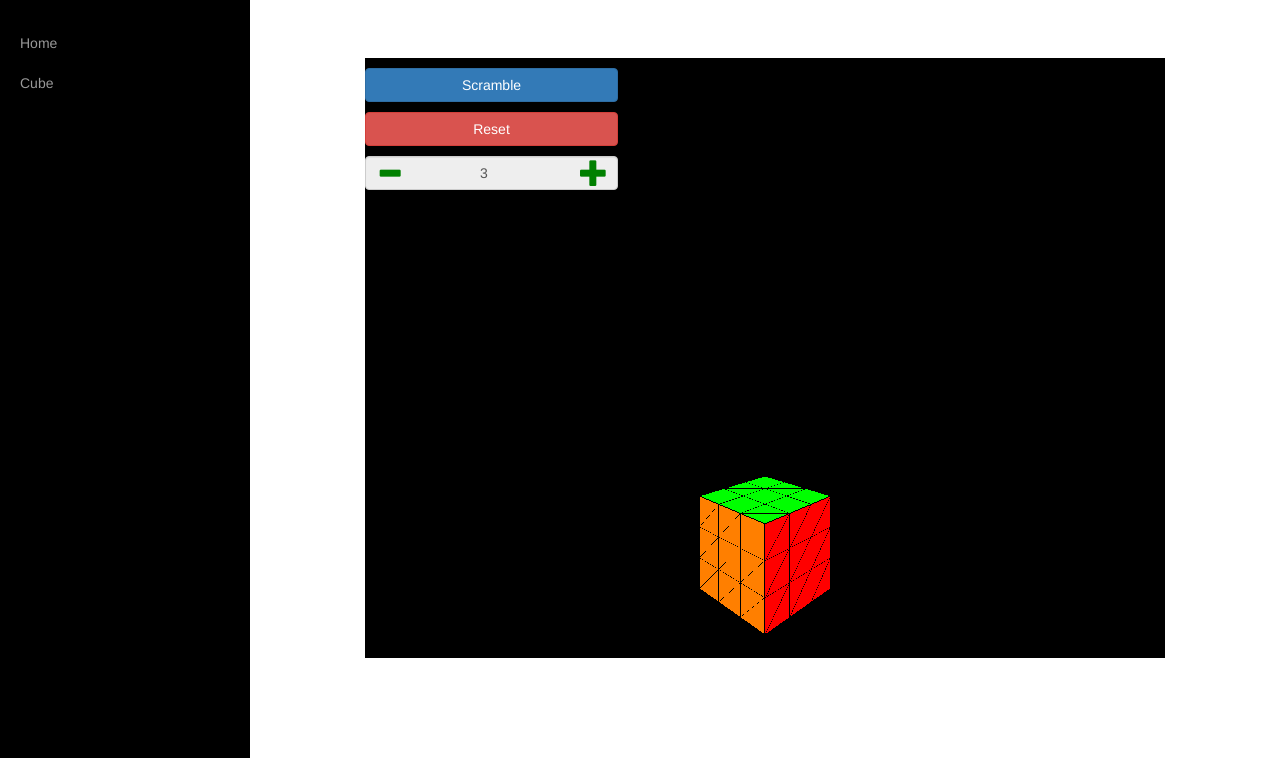
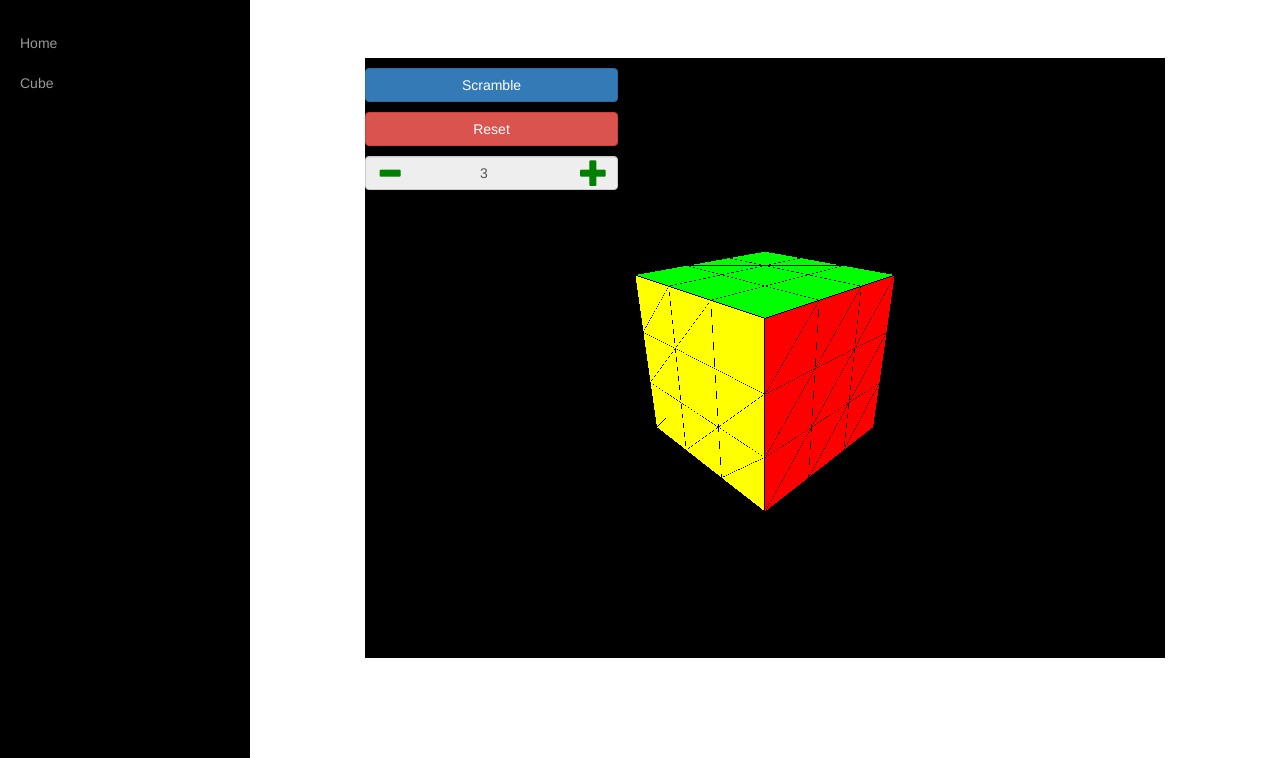
Before and after one commit to ShermanMorrison/Personal-Site, a plain HTML site: page index.html in a window 1280 px wide. Both pictures are taken after a click on the link "Cube". Shown: the part 42-800 px from the top of the page. Drawn offline with Linux system fonts and the light colour scheme; files whose address does not match are found by name.

Commit message:
Added faceColors to cubes, swap them on update_cube

```diff
--- a/css/global.css
+++ b/css/global.css
@@ -60,7 +60,9 @@ body {
   position: relative;
 }
 
-
+body {
+  overflow: hidden;
+}
 
 #my-wrapper {
   width: 100%;
--- a/scripts/controllers/cube.js
+++ b/scripts/controllers/cube.js
@@ -11,7 +11,7 @@ angular.module('App')
 
 
             $scope.scramble = function(){ call_scramble(); };
-            $scope.reset = function(){ call_reset(); };
+            $scope.reset = function(){ call_reset($scope.dimension); };
             $scope.dimension = 3;
             $scope.increment = function(){
                 if ($scope.dimension < 7){
--- a/scripts/cube.js
+++ b/scripts/cube.js
@@ -9,17 +9,6 @@ renderer.setSize( parent.offsetWidth, parent.offsetHeight );
 parent.appendChild( renderer.domElement );
 
 
-
-//controls = new THREE.OrbitControls (camera, renderer.domElement);
-//var webglEl = document.getElementById('webgl');
-//webglEl.appendChild(renderer.domElement);
-
-
-camera.position.z = 10;
-camera.position.x = 10;
-camera.position.y = 7;
-
-camera.rotation.y = Math.PI/4;
 
 
 var rad = Math.PI/ 180;
@@ -49,7 +38,7 @@ var render = function () {
 ** Class for individual cubes within the Rubik's Cube.
 ** Contains methods to manipulate cube and add it to scene.
 */
-function Cube (x, y, z, offset) {
+function Cube(x, y, z, offset, xColor, yColor, zColor) {
 
     var geometry = new THREE.BoxGeometry( 1, 1, 1 );
     var material1 = new THREE.MeshBasicMaterial( { color: 0xffffff, vertexColors: THREE.FaceColors} );
@@ -60,17 +49,17 @@ function Cube (x, y, z, offset) {
     geometry.faces[0].color.setHex(0xff0000);
     geometry.faces[1].color.setHex(0xff0000);
 
-    geometry.faces[2].color.setHex(0x0000ff);
-    geometry.faces[3].color.setHex(0x0000ff);
+    geometry.faces[2].color.setHex(0xff7f00);
+    geometry.faces[3].color.setHex(0xff7f00);
 
     geometry.faces[4].color.setHex(0x00ff00);
     geometry.faces[5].color.setHex(0x00ff00);
 
-    geometry.faces[6].color.setHex(0xffff00);
-    geometry.faces[7].color.setHex(0xffff00);
+    geometry.faces[6].color.setHex(0x0000ff);
+    geometry.faces[7].color.setHex(0x0000ff);
 
-    geometry.faces[8].color.setHex(0xff7f00);
-    geometry.faces[9].color.setHex(0xff7f00);
+    geometry.faces[8].color.setHex(0xffff00);
+    geometry.faces[9].color.setHex(0xffff00);
 
     geometry.faces[10].color.setHex(0xffffff);
     geometry.faces[11].color.setHex(0xffffff);
@@ -90,6 +79,9 @@ function Cube (x, y, z, offset) {
     this.orig_x = x + offset;
     this.orig_y = y + offset;
     this.orig_z = z + offset;
+
+    this.faceColors = [xColor, yColor, zColor];
+
 }
 
 Cube.prototype.add_to_scene = function() {
@@ -155,6 +147,11 @@ function BigCube(dim) {
 
     this.queue = new Queue();
 
+    var faceColors = this.faceColors = {"x":{0:"orange", 1:null, 2:"red"},
+                                        "y":{0:"blue", 1:null, 2:"green"},
+                                         "z":{0:"white", 1:null, 2:"yellow"}
+    };
+
     this.make_cube = function(dim){
         cube = [];
         for (var x=0; x<dim; x++){
@@ -162,13 +159,21 @@ function BigCube(dim) {
             for (var y=0; y<dim; y++){
                 cube[x].push([]);
                 for (var z=0; z<dim; z++){
-                    cube[x][y].push(new Cube(x - (this.dim/2 - 0.5), y - (this.dim/2 - 0.5), z - (this.dim/2 - 0.5), this.dim/2 - 0.5));
+                    var offset = this.dim/2 - 0.5;
+                    var xp = x - offset;
+                    var yp = y - offset;
+                    var zp = z - offset;
+                    var xColor = faceColors.x[x];
+                    var yColor = faceColors.y[y];
+                    var zColor = faceColors.z[z];
+                    cube[x][y].push(new Cube(xp, yp, zp, offset, xColor, yColor, zColor));
                 }
             }
         }
         return cube;
     }
 
+    // remove this- make layer on the fly during rotate-animate
     this.make_layers = function(dim){
         layers = [];
         for (var i=0; i<3; i++){
@@ -191,6 +196,7 @@ function BigCube(dim) {
         }
         return layers;
     }
+
 
     this.cube = this.make_cube(dim);
     this.layers = this.make_layers(dim);
@@ -310,12 +316,35 @@ BigCube.prototype.update_cube_state = function(xyz, index, ccw) {
     this.update_layers(xyz, index, ccw);
 }
 
+BigCube.prototype.swapColors = function(x, y, z, rotAxis) {
+
+    var cube = this.cube[x][y][z];
+
+    // swapAxes = the two axes to swap
+    var swapAxes = [];
+    for (axis in cube.faceColors) {
+        axis = parseInt(axis);
+        if (axis != rotAxis){
+            swapAxes.push(axis);
+        }
+    }
+
+    var temp = cube.faceColors[swapAxes[0]];
+    cube.faceColors[swapAxes[0]] = cube.faceColors[swapAxes[1]]
+    cube.faceColors[swapAxes[1]] = temp;
+
+}
+
+
 BigCube.prototype.update_cube = function(xyz, index, ccw, lower_lims, upper_lims) {
     var cube_copy = this.copy_cube();
 
     for (var x=lower_lims[0]; x<upper_lims[0]; x++){
         for (var y=lower_lims[1]; y<upper_lims[1]; y++){
             for (var z=lower_lims[2]; z<upper_lims[2]; z++){
+                // swap colors for cubes in layer
+//                this.swapColors(x, y, z, xyz);
+                // update the cube state
                 if (ccw){
                     switch (xyz) {
                         case 0:
@@ -323,6 +352,7 @@ BigCube.prototype.update_cube = function(xyz, index, ccw, lower_lims, upper_lims
                             break;
                         case 1:
                             this.cube[x][y][z] = cube_copy[(this.dim-1)-z][y][x];
+                            var temp = this.
                             break;
                         case 2:
                             this.cube[x][y][z] = cube_copy[y][(this.dim-1)-x][z];
@@ -388,12 +418,15 @@ BigCube.prototype.get_is_solved = function(){
 
 BigCube.prototype.check_if_solved = function() {
 
+    console.log("Cube[0][2][1] has y color:" + this.cube[0][2][1].faceColors[1]);
+
     var is_solved = false;
-    if (this.check_if_solved){
-        this.get_is_solved();
+    if (this.is_checking_solved){
+        is_solved = this.get_is_solved();
     };
 
     if (is_solved){
+        this.is_checking_solved = false;
         setTimeout(function() {alert("You solved the cube! Good job!"); }, 50);
     }
 
@@ -437,20 +470,21 @@ function scramble(myCube) {
 
 
 // Returns new, reset cube
-function reset(myCube, dim) {
+function reset(dim) {
 
     // clear previous cube from scene
     clear_scene();
 
-
-
     // create new cube in the scene
-    var dim = dim != null ? dim : myCube.dim;
+    var dim = dim;
     var newBigCube = new BigCube(dim);
 
-    camera.position.z =  3*dim;
-    camera.position.x =  3*dim;
-    camera.position.y =  2*dim;
+    newBigCube.is_checking_solved = true;
+
+    camera.position.z = 1.5*dim;
+    camera.position.x = 1.5*dim;
+    camera.position.y = 1*dim;
+    camera.lookAt(new THREE.Vector3(0,0,0));
 
     return newBigCube;
 }
@@ -480,34 +514,23 @@ function rotateZ(layer){
     rotate(2, layer, true);
 }
 
-var bigCube = new BigCube(3);
+
+
+
 
 function call_scramble() {
     bigCube = scramble(bigCube);
 }
 
 function call_reset(dim) {
-    bigCube = reset(bigCube, dim);
+    bigCube = reset(dim);
 }
 
+call_reset(3);
 
-camera.position.z = 3*bigCube.dim;
-camera.position.x = 3*bigCube.dim;
-camera.position.y = 2*bigCube.dim;
 
 render();
 
-
-//rotate(1,2,false);
-//rotateY(2);
-//
-//$("#btn_scramble").click(function(){
-//    call_scramble();
-//});
-//
-//$("#btn_reset").click(function(){
-//    call_reset();
-//});
 
 document.onkeypress = function(e){
     e = e || window.event;
```
